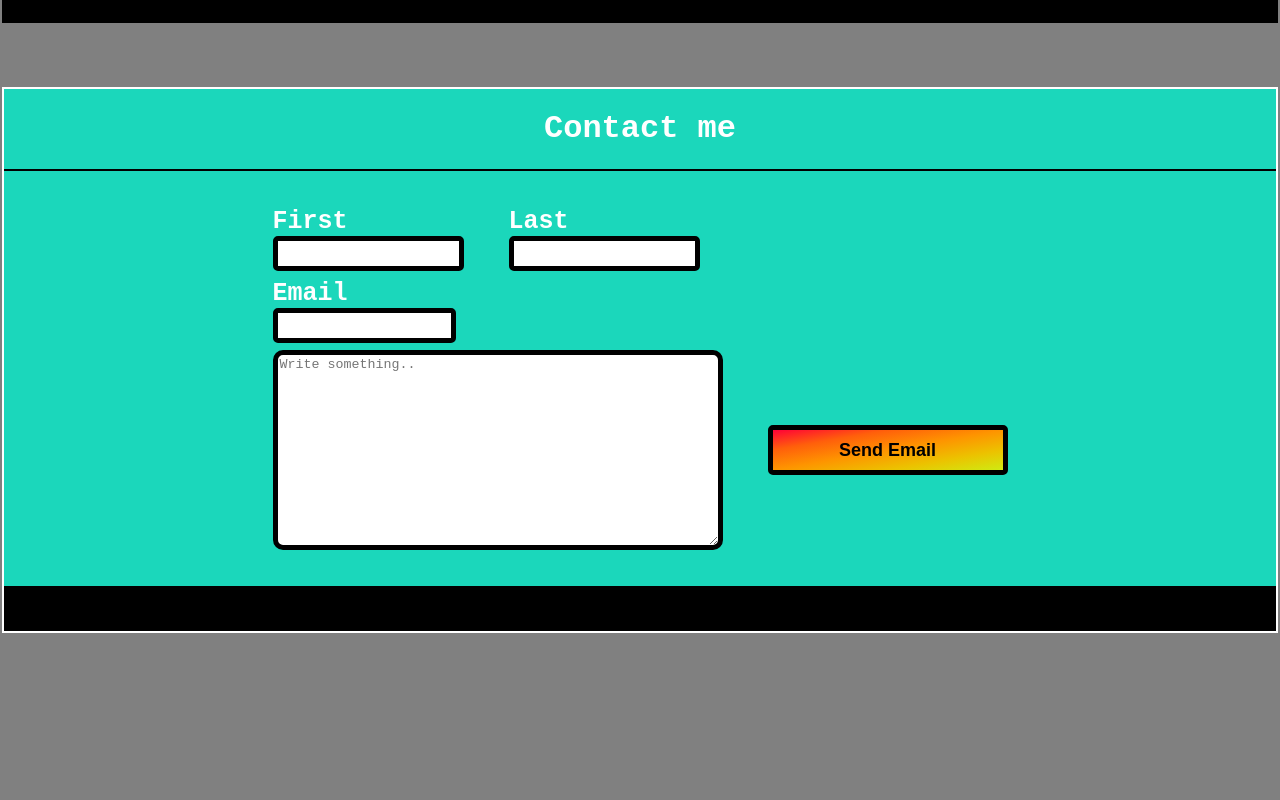
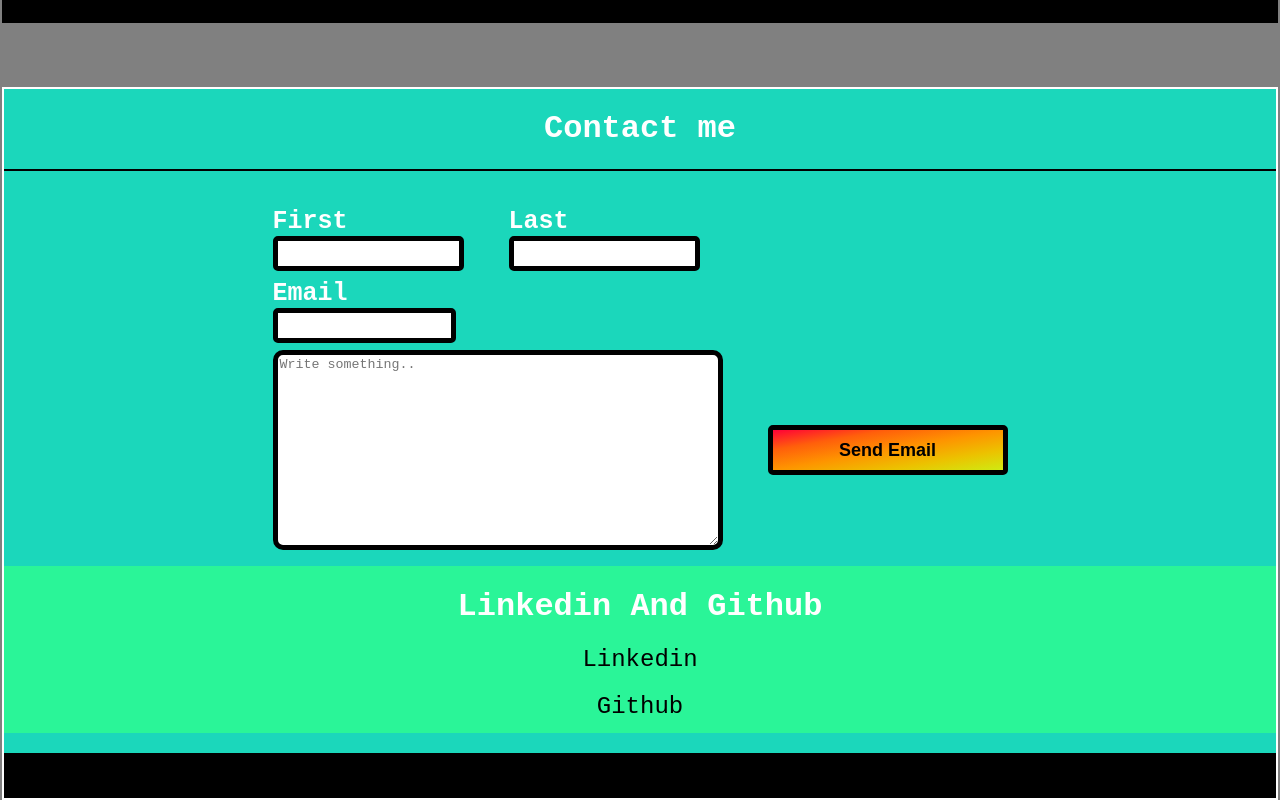
Before and after one commit to OrlandoledezmaG/OrlandoLede, a plain HTML site: page index.html in a window 1280 px wide. Shown: the part 1178-1978 px from the top of the page. Before the commit the page ends 1811 px from the top, so only its background shows below. Drawn offline with nearby package versions, Linux system fonts and the light colour scheme; a web font is replaced by a local one.

Commit message:
added a links section and modified the img

```diff
--- a/index.html
+++ b/index.html
@@ -122,6 +122,16 @@
                 </div>
 
             </div>
+            <div class = "linksSec">
+                <div  id = "linksTitle">
+                    <h1>Linkedin And Github</h1>
+                </div>
+                <div class = "perWebLinks">
+                    <a href = "https://www.linkedin.com/in/orlando-ledezma-7aa78323a/">Linkedin</a>
+                    <a href = "https://github.com/OrlandoledezmaG" id = "githubLink">Github</a>
+                </div>
+
+            </div>
             <footer>
 
             </footer>
--- a/style.css
+++ b/style.css
@@ -34,6 +34,7 @@ a {
 img {
     color: black;
     box-shadow: 25px 20px 4px;
+
 }
 
 .top {
@@ -210,6 +211,21 @@ textarea {
     background-image: linear-gradient(to right bottom, #ff0038, #ff5f0b, #fe9400, #ecc200, #cfeb12);
 }
 
+/* links section */
+.linksSec {
+    background-color: #2af598;
+    text-align: center;
+}
+
+.perWebLinks {
+    display: flex;
+    flex-direction: column;
+    gap: 20px;
+}
+
+#githubLink {
+margin-bottom: 1%;
+}
 
 /* footer */
 footer {
@@ -232,6 +248,10 @@ footer {
         height: auto;
         margin: auto;
         border: 2px #fff solid;
+    }
+
+    img {
+        width: 50%;
     }
 
     #title {
```
